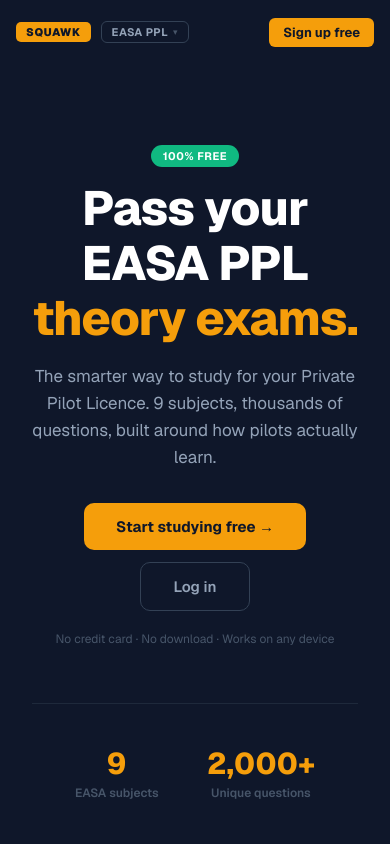
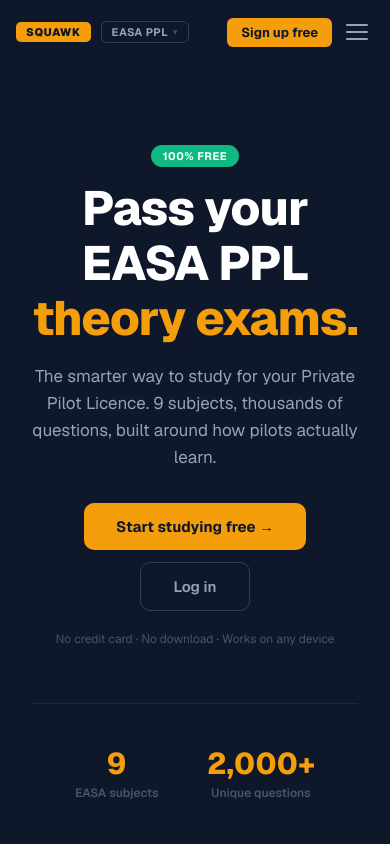
Before and after one commit to holmemila/pilot-study-app, a Next.js app in the folder pilot-study-app/: page / in a window 390 px wide. Shown: the top 844 px of the page. Built offline with nearby package versions, Linux system fonts and the light colour scheme.

Commit message:
Add mobile hamburger menu

```diff
--- a/pilot-study-app/app/components/Navbar.tsx
+++ b/pilot-study-app/app/components/Navbar.tsx
@@ -6,6 +6,7 @@
   const [userEmail, setUserEmail] = useState<string | null>(null)
   const [displayName, setDisplayName] = useState<string | null>(null)
   const [menuOpen, setMenuOpen] = useState<string | null>(null)
+  const [mobileMenuOpen, setMobileMenuOpen] = useState(false)
 
   useEffect(() => {
     supabase.auth.getSession().then(async ({ data: { session } }) => {
@@ -155,38 +156,75 @@
 
     <div style={{ display: "flex", alignItems: "center", gap: "8px", flexShrink: 0 }}>
       {userEmail ? (
+        <>
           <a href="/settings" style={{ display: "flex", alignItems: "center", gap: "8px", textDecoration: "none" }}>
             <span className="nav-username" style={{ fontSize: "13px", color: "#64748b" }}>
               {displayName || userEmail}
             </span>
             <div style={{
-            width: "30px",
-            height: "30px",
-            borderRadius: "50%",
-            background: "#f59e0b",
-            display: "flex",
-            alignItems: "center",
-            justifyContent: "center",
-            fontSize: "13px",
-            fontWeight: 800,
-            color: "#0f172a",
-            flexShrink: 0,
+              width: "30px", height: "30px", borderRadius: "50%", background: "#f59e0b",
+              display: "flex", alignItems: "center", justifyContent: "center",
+              fontSize: "13px", fontWeight: 800, color: "#0f172a", flexShrink: 0,
             }}>
               {(displayName || userEmail || "?")[0].toUpperCase()}
             </div>
           </a>
+          <button
+            className="mobile-menu-btn"
+            onClick={() => setMobileMenuOpen(!mobileMenuOpen)}
+            style={{ display: "none", background: "none", border: "none", cursor: "pointer", padding: "6px", flexDirection: "column", gap: "5px" }}
+          >
+            <div style={{ width: "22px", height: "2px", background: "#94a3b8", borderRadius: "2px" }} />
+            <div style={{ width: "22px", height: "2px", background: "#94a3b8", borderRadius: "2px" }} />
+            <div style={{ width: "22px", height: "2px", background: "#94a3b8", borderRadius: "2px" }} />
+          </button>
+        </>
       ) : (
+        <>
           <a href="/login" style={{
-          fontSize: "13px",
-          color: "#0f172a",
-          background: "#f59e0b",
-          padding: "6px 14px",
-          borderRadius: "6px",
-          fontWeight: 700,
-          textDecoration: "none",
-        }}>Sign up free</a>
+            fontSize: "13px", color: "#0f172a", background: "#f59e0b",
+            padding: "6px 14px", borderRadius: "6px", fontWeight: 700, textDecoration: "none",
+          }} className="nav-signup">Sign up free</a>
+          <button
+            className="mobile-menu-btn"
+            onClick={() => setMobileMenuOpen(!mobileMenuOpen)}
+            style={{ display: "none", background: "none", border: "none", cursor: "pointer", padding: "6px", flexDirection: "column", gap: "5px" }}
+          >
+            <div style={{ width: "22px", height: "2px", background: "#94a3b8", borderRadius: "2px" }} />
+            <div style={{ width: "22px", height: "2px", background: "#94a3b8", borderRadius: "2px" }} />
+            <div style={{ width: "22px", height: "2px", background: "#94a3b8", borderRadius: "2px" }} />
+          </button>
+        </>
       )}
     </div>
+
+    {/* Mobile dropdown */}
+    {mobileMenuOpen && (
+      <div className="mobile-dropdown" style={{
+        display: "none", position: "absolute", top: "64px", left: 0, right: 0,
+        background: "#1e293b", borderBottom: "1px solid #334155", zIndex: 200, padding: "8px",
+      }}>
+        {navItems.map(item => (
+          <a key={item.label} href={item.href || "#"}
+            onClick={() => setMobileMenuOpen(false)}
+            style={{ display: "block", padding: "12px 16px", color: "#94a3b8", textDecoration: "none", fontSize: "15px", fontWeight: 500, borderRadius: "8px" }}>
+            {item.label}
+          </a>
+        ))}
+        {userEmail ? (
+          <a href="/settings"
+            onClick={() => setMobileMenuOpen(false)}
+            style={{ display: "block", padding: "12px 16px", color: "#94a3b8", textDecoration: "none", fontSize: "15px", borderRadius: "8px" }}>
+            Settings
+          </a>
+        ) : (
+          <a href="/login"
+            style={{ display: "block", padding: "12px 16px", color: "#f59e0b", textDecoration: "none", fontSize: "15px", fontWeight: 700, borderRadius: "8px" }}>
+            Log in / Sign up
+          </a>
+        )}
+      </div>
+    )}
   </nav>
 )
 }
--- a/pilot-study-app/app/globals.css
+++ b/pilot-study-app/app/globals.css
@@ -49,4 +49,13 @@
   .nav-username {
     display: none !important;
   }
+  .nav-login-desktop {
+    display: none !important;
+  }
+  .mobile-menu-btn {
+    display: flex !important;
+  }
+  .mobile-dropdown {
+    display: block !important;
+  }
 }
```
Lines whose indentation alone changed are shown as unchanged.
